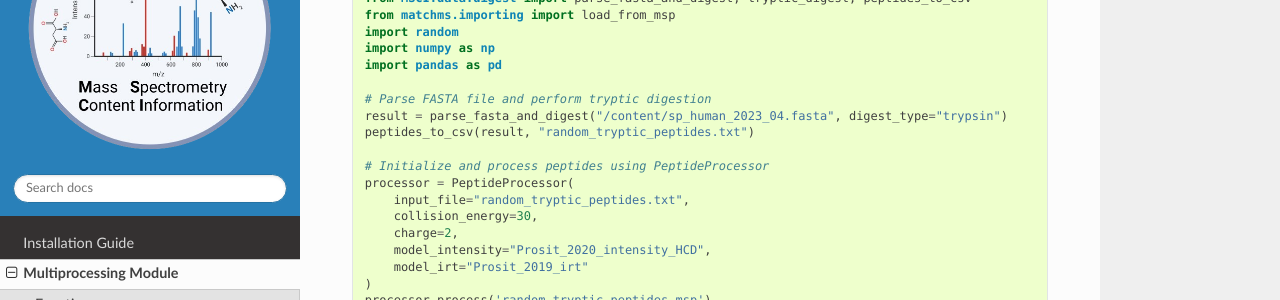
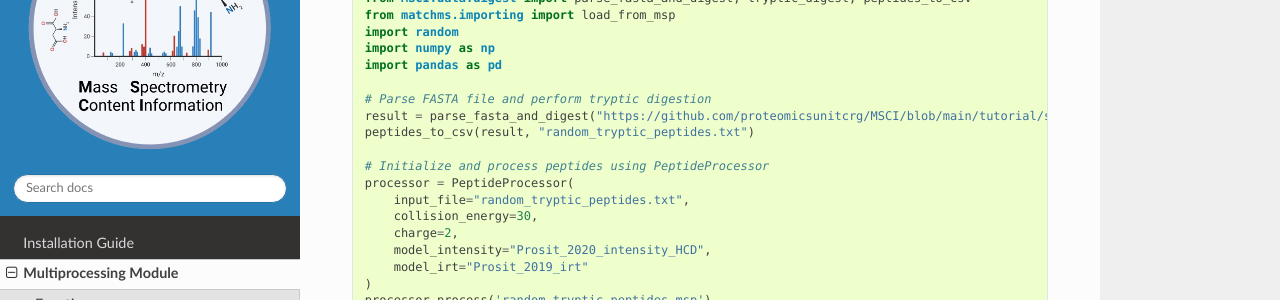
Before and after one commit to zahrael97/MSCI, a Sphinx documentation site: the page built from docs/API.rst, in a window 1280 px wide and 900 px high, scrolled down 5759 px. Shown: the part 151-451 px from the top of the window. Built offline with Sphinx 7.4.7 and the Read the Docs theme 3.1.0, drawn with Linux system fonts in a browser that asks for light colours; pages that are not in the unit, such as notebooks, are missing from menus; some of the changed lines change nothing that is shown.

Commit message:
Update API.rst

```diff
--- a/docs/API.rst
+++ b/docs/API.rst
@@ -283,7 +283,7 @@ The following example demonstrates how to use various modules in the MSCI packag
     import pandas as pd
 
     # Parse FASTA file and perform tryptic digestion
-    result = parse_fasta_and_digest("/content/sp_human_2023_04.fasta", digest_type="trypsin")
+    result = parse_fasta_and_digest("https://github.com/proteomicsunitcrg/MSCI/blob/main/tutorial/sp_human_2023_04.fasta", digest_type="trypsin")
     peptides_to_csv(result, "random_tryptic_peptides.txt")
 
     # Initialize and process peptides using PeptideProcessor
```
